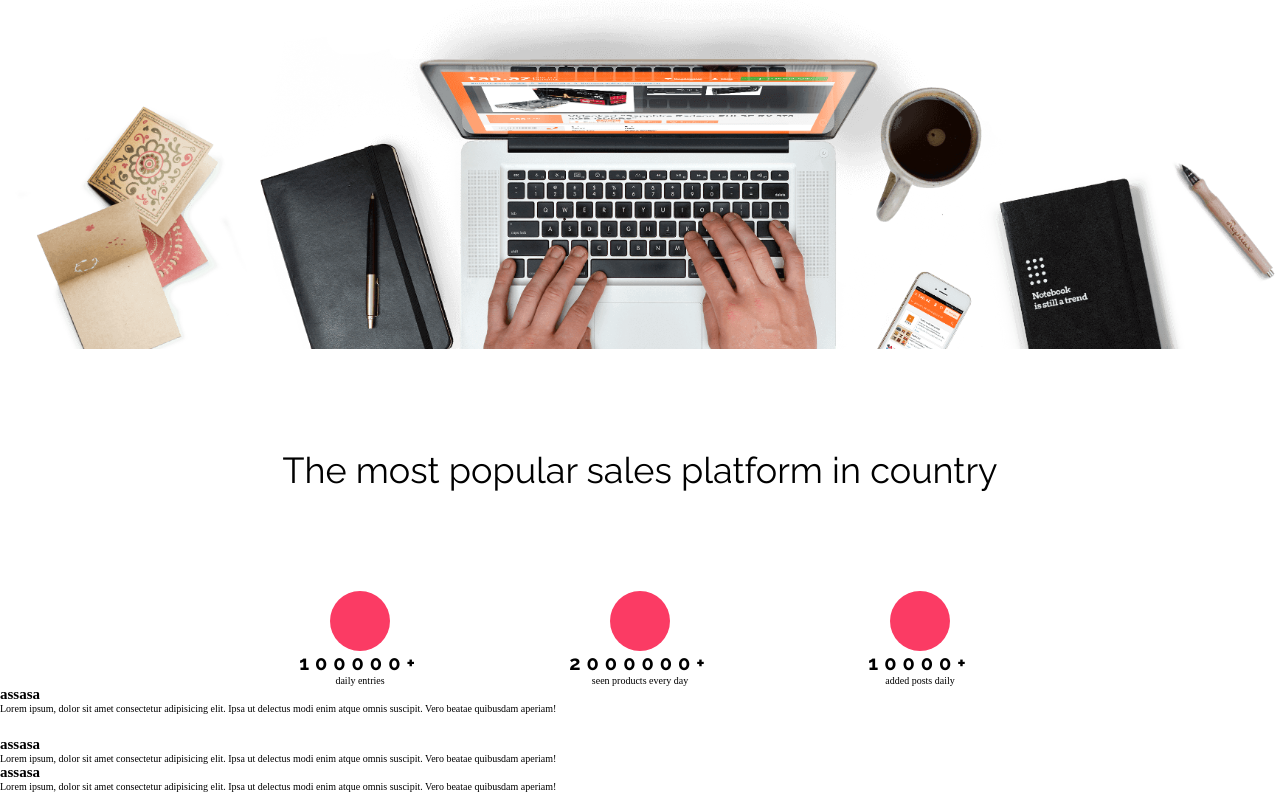
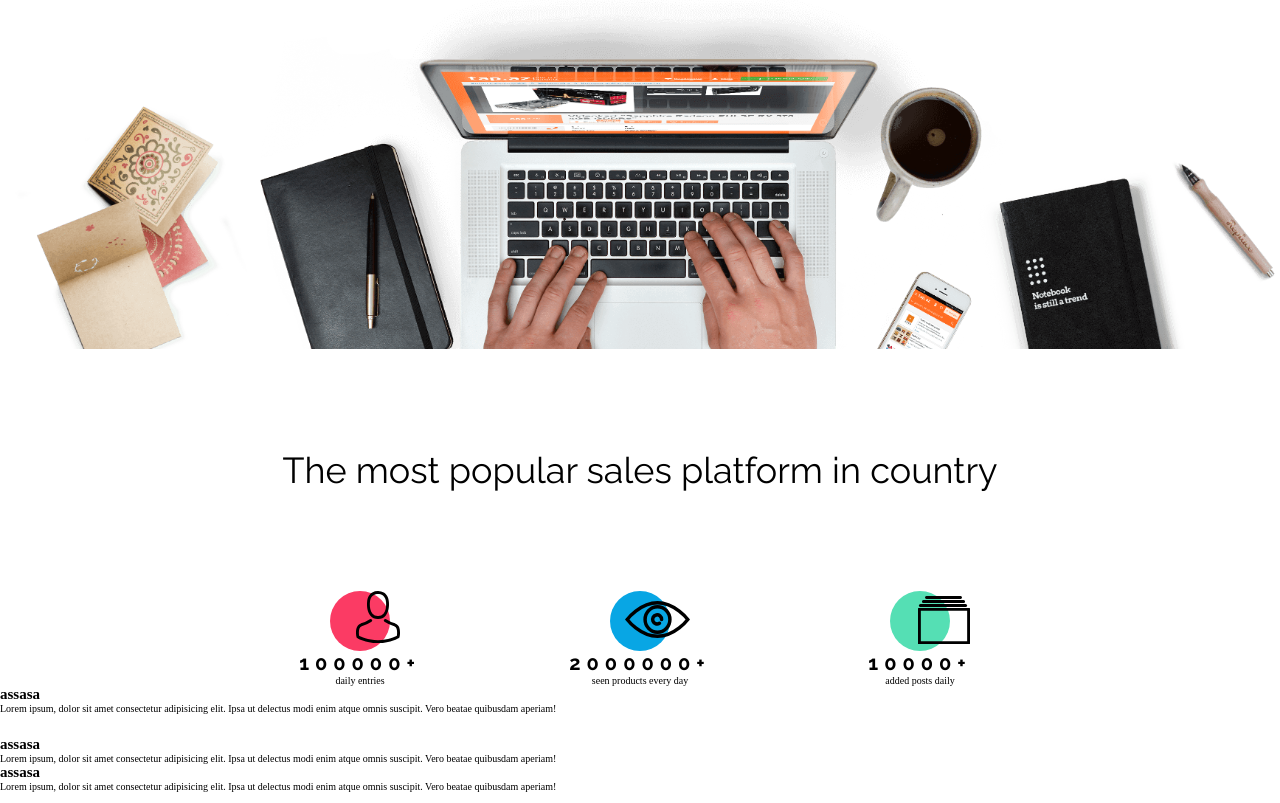
Before and after one commit to MateuszWlusek/pierwsza, a plain HTML site: page index.html in a window 1280 px wide. Shown: the part 451-1254 px from the top of the page. Drawn offline with nearby package versions, Linux system fonts and the light colour scheme.

Commit message:
Section stats details changed

```diff
--- a/css/style.css
+++ b/css/style.css
@@ -81,7 +81,7 @@ header ul li:hover a {
     display: flex;
     justify-content: center;
     align-items: flex-start;
-    padding-top: 20rem;
+    padding-top: 10vh;
     margin-bottom: 10rem;
 }
 
@@ -149,10 +149,34 @@ header ul li:hover a {
     border-radius: 50%;
     background-color: #FB3B64;
     text-align: center;
+    position: relative;
+}
+
+.stats .boxes .box:nth-of-type(2) i {
+    background-color: #08A6E4;
+}
+
+.stats .boxes .box:last-of-type i {
+    background-color: #55DFB4;
 }
 
 .stats .boxes .box i::before {
-    content:
+    content: url(../img/Person.svg);
+    position: absolute;
+    right: -10px;
+}
+
+.stats .boxes .box:nth-of-type(2) i::before {
+    content: url(../img/Eye.svg);
+    top: 10px;
+    right: -20px;
+}
+
+.stats .boxes .box:last-of-type i::before {
+    content: url(../img/Catalog.svg);
+    position: absolute;
+    right: -20px;
+    top: 5px;
 }
 
 .stats .boxes .box h3 {
```
